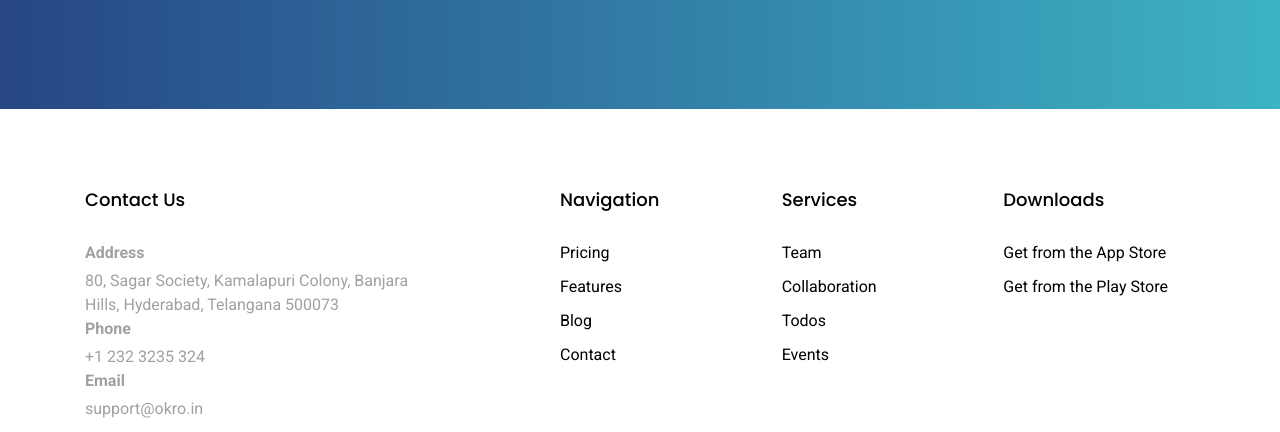
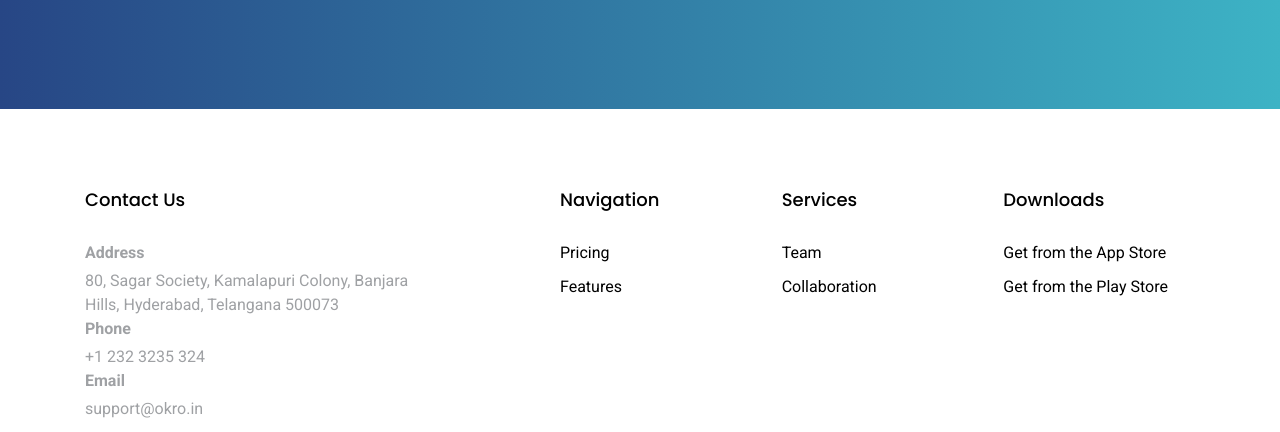
Before and after one commit to devorko/Okro-Website, a plain HTML site: page index.html in a window 1280 px wide. Shown: the part 4381-4813 px from the top of the page. Drawn offline with Linux system fonts and the light colour scheme.

Commit message:
changes index.html

```diff
--- a/index.html
+++ b/index.html
@@ -360,8 +360,6 @@
               <ul class="list-unstyled">
                 <li><a href="#">Pricing</a></li>
                 <li><a href="#">Features</a></li>
-                <li><a href="#">Blog</a></li>
-                <li><a href="#">Contact</a></li>
               </ul>
             </div>
             <div class="col-md-4 mb-4 mb-md-0">
@@ -369,8 +367,6 @@
               <ul class="list-unstyled">
                 <li><a href="#">Team</a></li>
                 <li><a href="#">Collaboration</a></li>
-                <li><a href="#">Todos</a></li>
-                <li><a href="#">Events</a></li>
               </ul>
             </div>
             <div class="col-md-4 mb-4 mb-md-0">
```
